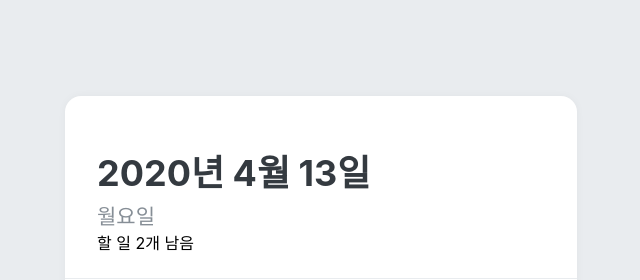
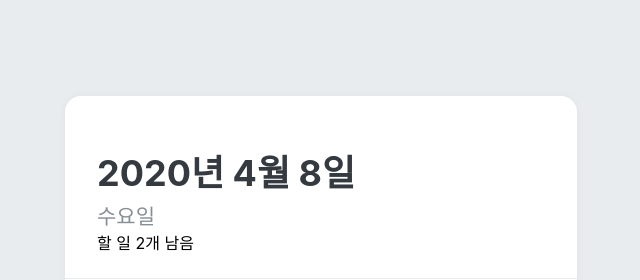
Before and after one commit to seedevk8s/mashup-todolist-new, a React (Create React App) app: page / in a window 1280 px wide. Shown: the top 280 px of the page, without its empty margins (319-959 px from the left). Built offline with nearby package versions, Linux system fonts and the light colour scheme.

Commit message:
날짜부분 반영

```diff
--- a/src/components/TodoHead.js
+++ b/src/components/TodoHead.js
@@ -31,10 +31,19 @@
   const todos = useTodoState();
   const undoneTasks = todos.filter(todo => !todo.done);
   console.log(todos);
+
+  const today = new Date();
+  const dateString = today.toLocaleDateString('ko-KR', {
+    year: 'numeric',
+    month: 'long',
+    day: 'numeric'
+  });
+  const dayName = today.toLocaleDateString('ko-KR', { weekday: 'long'});
+
   return (
     <TodoHeadBlock>
-      <h1>2020년 4월 13일</h1>
-      <div className="day">월요일</div>
+      <h1>{dateString}</h1>
+  <div className="day">{dayName}</div>
   <div className="task-left">할 일 {undoneTasks.length}개 남음</div>
     </TodoHeadBlock>
   );
```
